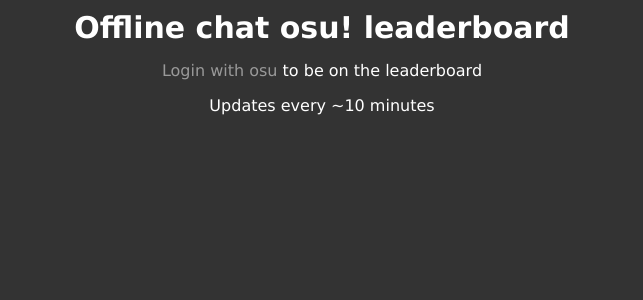
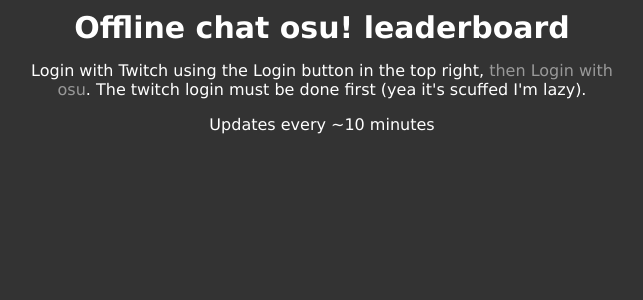
Before and after one commit to Sheppsu/offlinechatbot-site, a Django app: page /osu/ in a window 1280 px wide. Shown: the part 52-352 px from the top of the page, without its empty margins (318-961 px from the left). Run offline with Django 4.2, Linux system fonts and the light colour scheme; data that the repository does not hold is empty; parts of the project's set-up code (start-up, migrations or seed data) failed here and were passed over.

Commit message:
note about login

```diff
--- a/templates/osuapp/index.html
+++ b/templates/osuapp/index.html
@@ -7,7 +7,7 @@
 {% block body %}
 <div class="page-container">
     <h1>Offline chat osu! leaderboard</h1>
-    <p><a href="/osuauth">Login with osu</a> to be on the leaderboard</p>
+    <p>Login with Twitch using the Login button in the top right, <a href="/osuauth">then Login with osu</a>. The twitch login must be done first (yea it's scuffed I'm lazy).</p>
     <p>Updates every ~10 minutes</p>
     <div class="lb-container">
         {% for i, user in users %}
```
